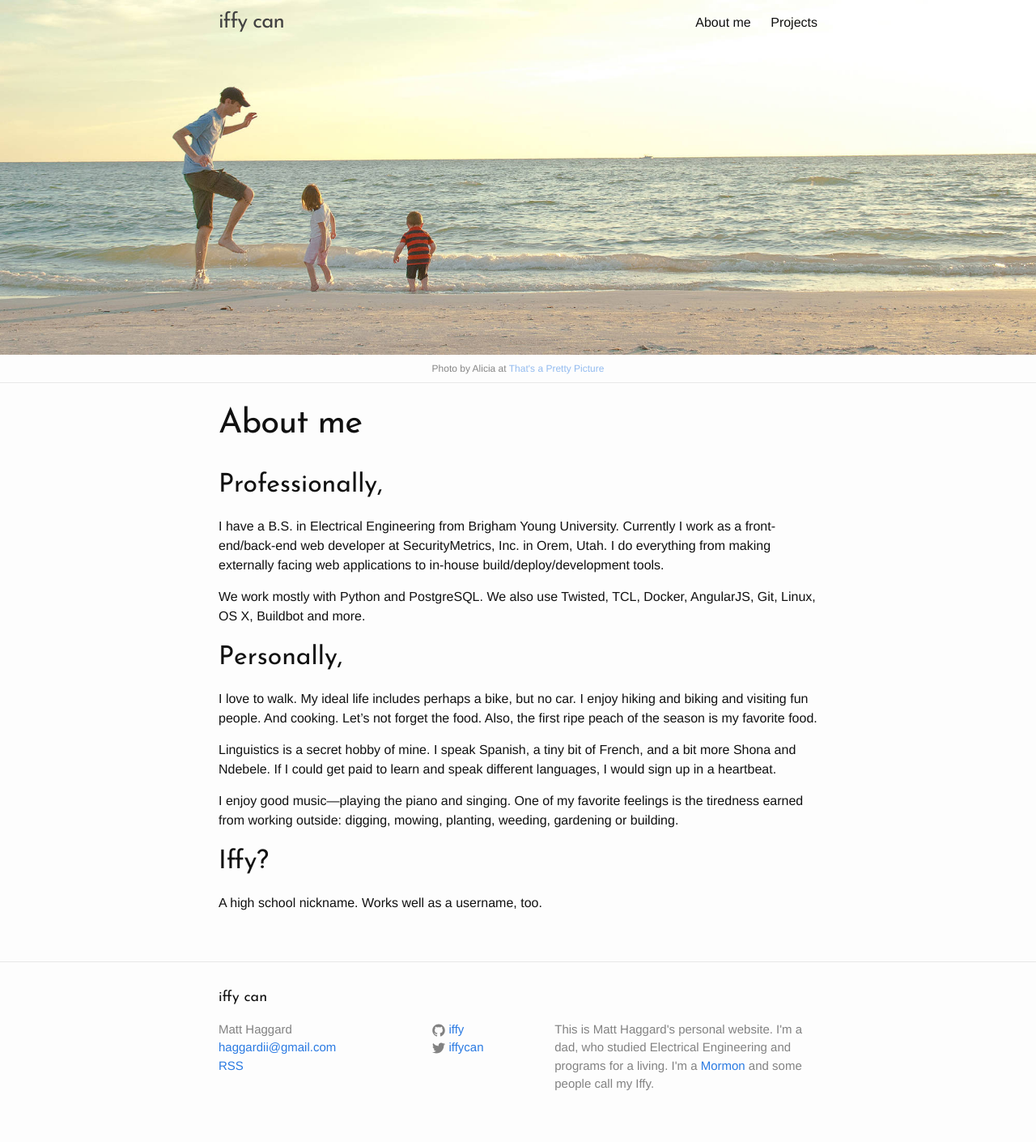
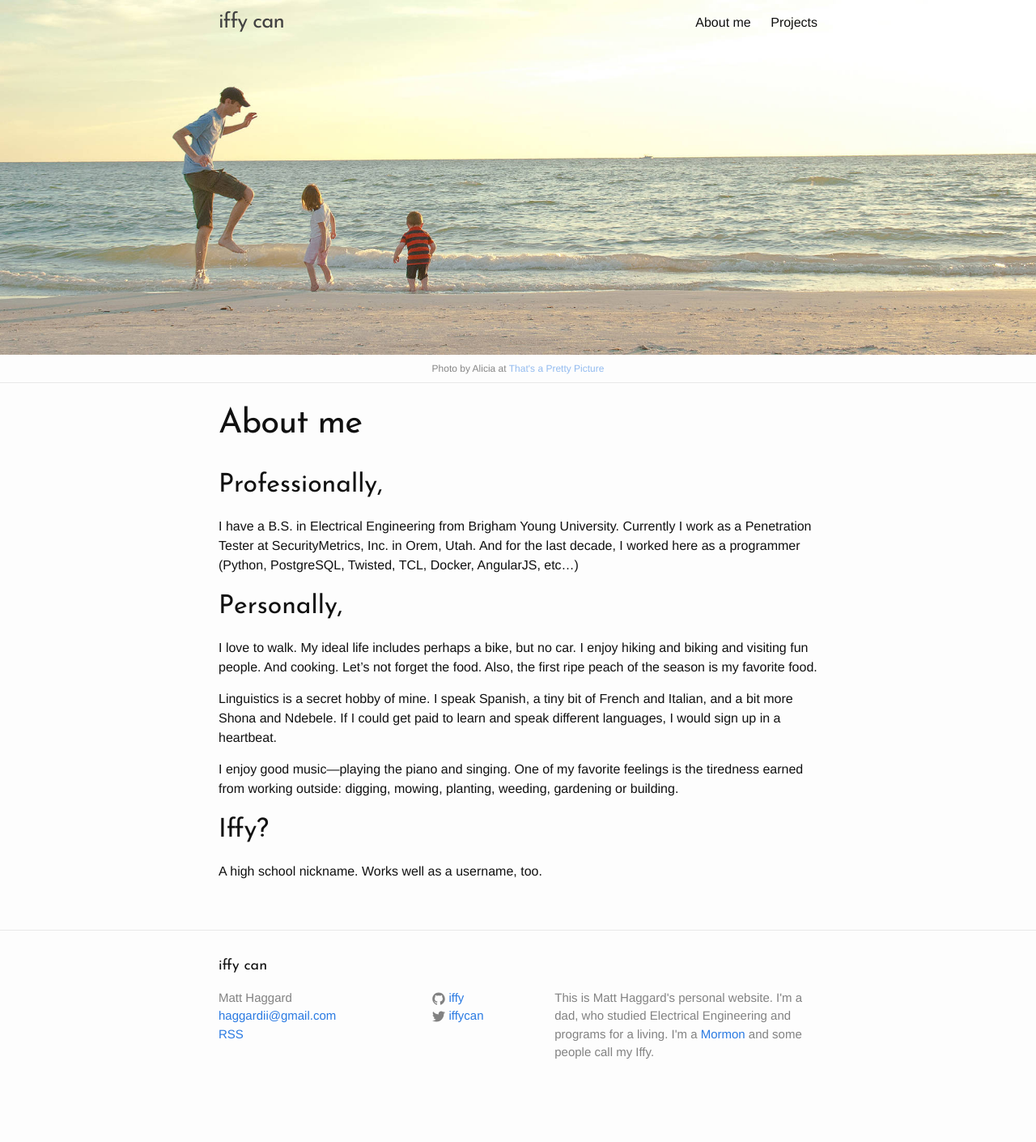
Before and after one commit to iffy/iffy.github.com, a Jekyll site: the page built from about.md, in a window 1280 px wide. Shown: the whole page at 81% size. Built offline with Jekyll 4.4.1, drawn with Linux system fonts in a browser that asks for light colours; nearby versions of some CDN libraries; some web fonts are replaced; after the commit the page ends 1371 px from its top, so only the background shows below that.

Commit message:
Blog about conference quotes

```diff
--- a/about.md
+++ b/about.md
@@ -10,16 +10,14 @@
 
 ## Professionally, ##
 
-I have a B.S. in Electrical Engineering from Brigham Young University.  Currently I work as a front-end/back-end web developer at SecurityMetrics, Inc. in Orem, Utah.  I do everything from making externally facing web applications to in-house build/deploy/development tools.
-
-We work mostly with Python and PostgreSQL.  We also use Twisted, TCL, Docker, AngularJS, Git, Linux, OS X, Buildbot and more.
+I have a B.S. in Electrical Engineering from Brigham Young University.  Currently I work as a Penetration Tester at SecurityMetrics, Inc. in Orem, Utah.  And for the last decade, I worked here as a programmer (Python, PostgreSQL, Twisted, TCL, Docker, AngularJS, etc...)
 
 
 ## Personally, ##
 
 I love to walk.  My ideal life includes perhaps a bike, but no car.  I enjoy hiking and biking and visiting fun people.  And cooking.  Let's not forget the food.  Also, the first ripe peach of the season is my favorite food.
 
-Linguistics is a secret hobby of mine.  I speak Spanish, a tiny bit of French, and a bit more Shona and Ndebele.  If I could get paid to learn and speak different languages, I would sign up in a heartbeat.
+Linguistics is a secret hobby of mine.  I speak Spanish, a tiny bit of French and Italian, and a bit more Shona and Ndebele.  If I could get paid to learn and speak different languages, I would sign up in a heartbeat.
 
 I enjoy good music&mdash;playing the piano and singing.  One of my favorite feelings is the tiredness earned from working outside: digging, mowing, planting, weeding, gardening or building.
 
```
Also changed, not shown: _posts/2015-10-22-conference-quotes.md (added, +17 -0 lines).
